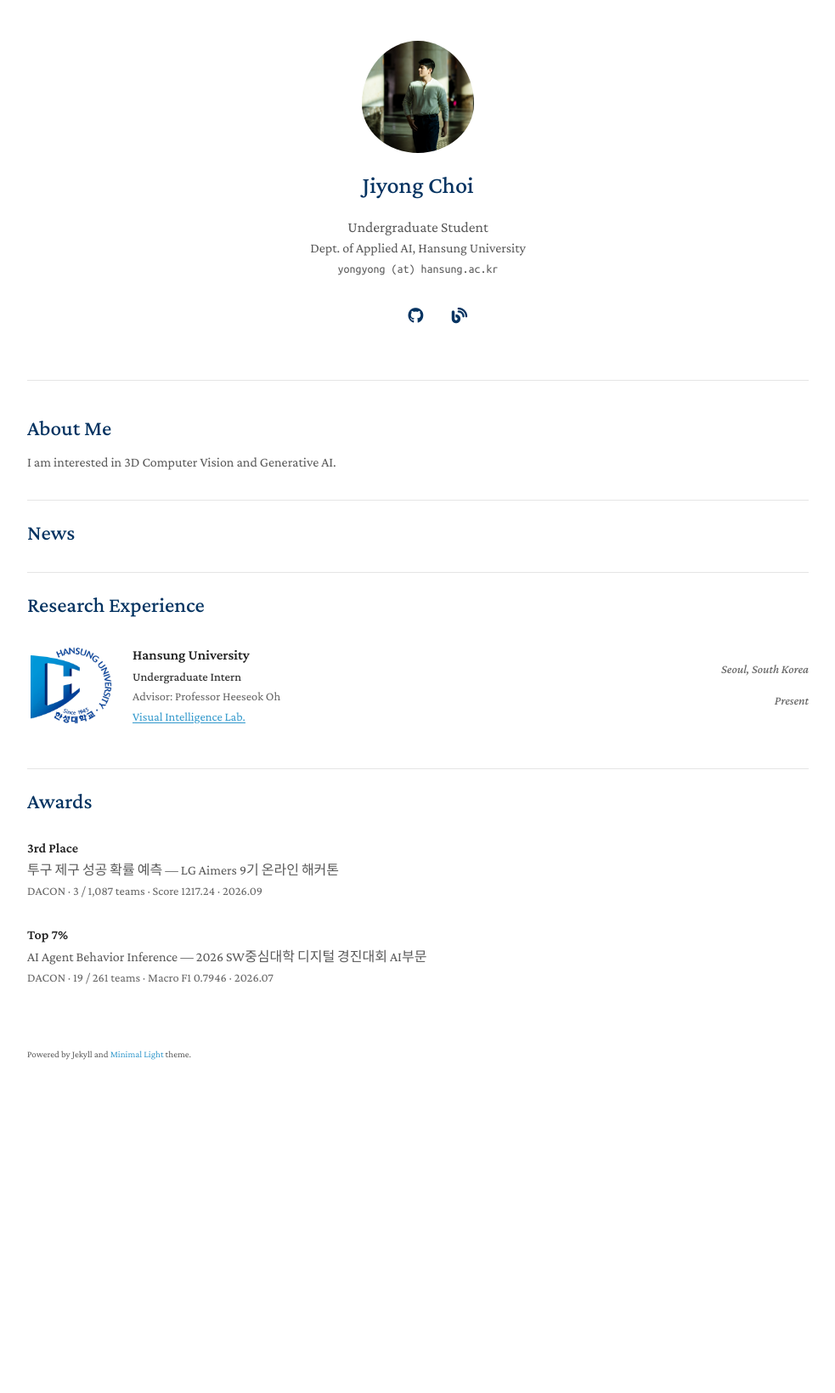
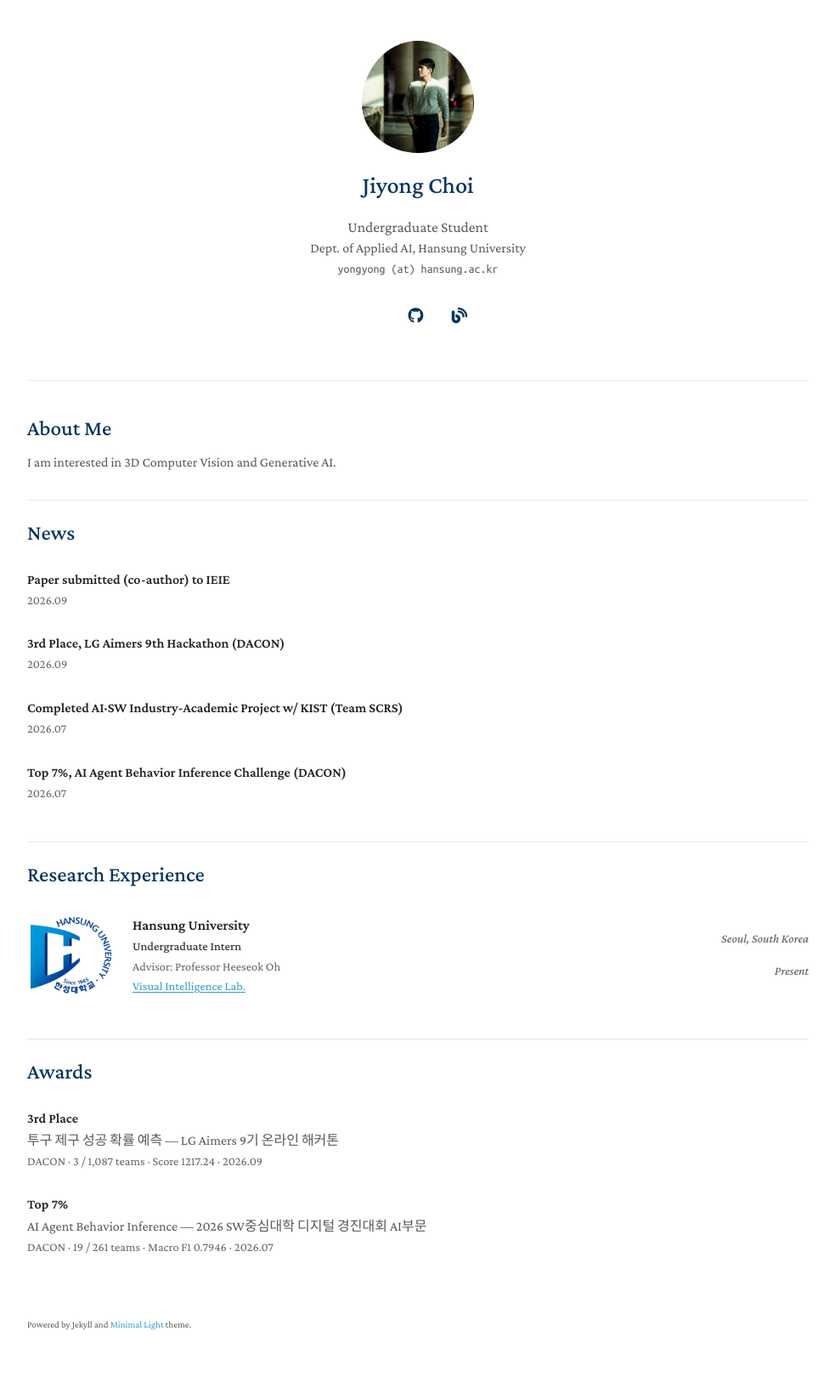
Before and after one commit to YONGJI04/yongji04.github.io, a Jekyll site: the page built from index.md, in a window 1280 px wide. Shown: the whole page at 85% size, without its empty margins (148-1131 px from the left). Built offline with Jekyll 4.4.1, drawn with Linux system fonts in a browser that asks for light colours; a style sheet for code colours, icons or effects is not loaded; our own code applies the rules of GitHub Pages for plain Markdown files; before the commit the page ends 1321 px from its top, so only the background shows below that.

Commit message:
Add News section with recent milestones

```diff
--- /dev/null
+++ b/_data/news.yml
@@ -0,0 +1,9 @@
+main:
+  - date: "2026.09"
+    text: "Paper submitted (co-author) to IEIE"
+  - date: "2026.09"
+    text: "3rd Place, LG Aimers 9th Hackathon (DACON)"
+  - date: "2026.07"
+    text: "Completed AI·SW Industry-Academic Project w/ KIST (Team SCRS)"
+  - date: "2026.07"
+    text: "Top 7%, AI Agent Behavior Inference Challenge (DACON)"
--- /dev/null
+++ b/_includes/news.md
@@ -0,0 +1,10 @@
+<div class="awards">
+  {% for item in site.data.news.main %}
+  <div class="award-row">
+    <div class="award-content">
+      <div class="award-title">{{ item.text }}</div>
+      <div class="award-meta">{{ item.date }}</div>
+    </div>
+  </div>
+  {% endfor %}
+</div>
--- a/index.md
+++ b/index.md
@@ -7,6 +7,8 @@
 I am interested in 3D Computer Vision and Generative AI.
 
 ## News
+
+{% include_relative _includes/news.md %}
 
 {% if site.data.publications.main.size > 0 %}
 {% include_relative _includes/publications.md %}
```
